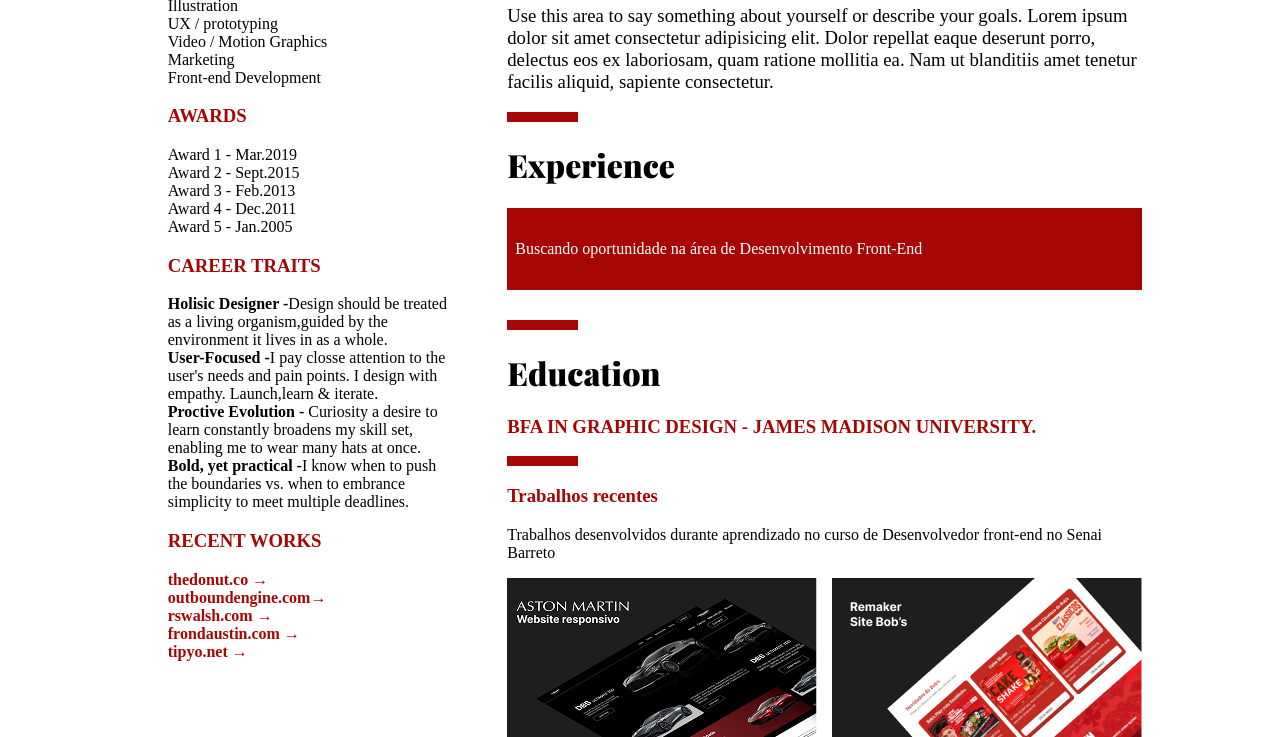
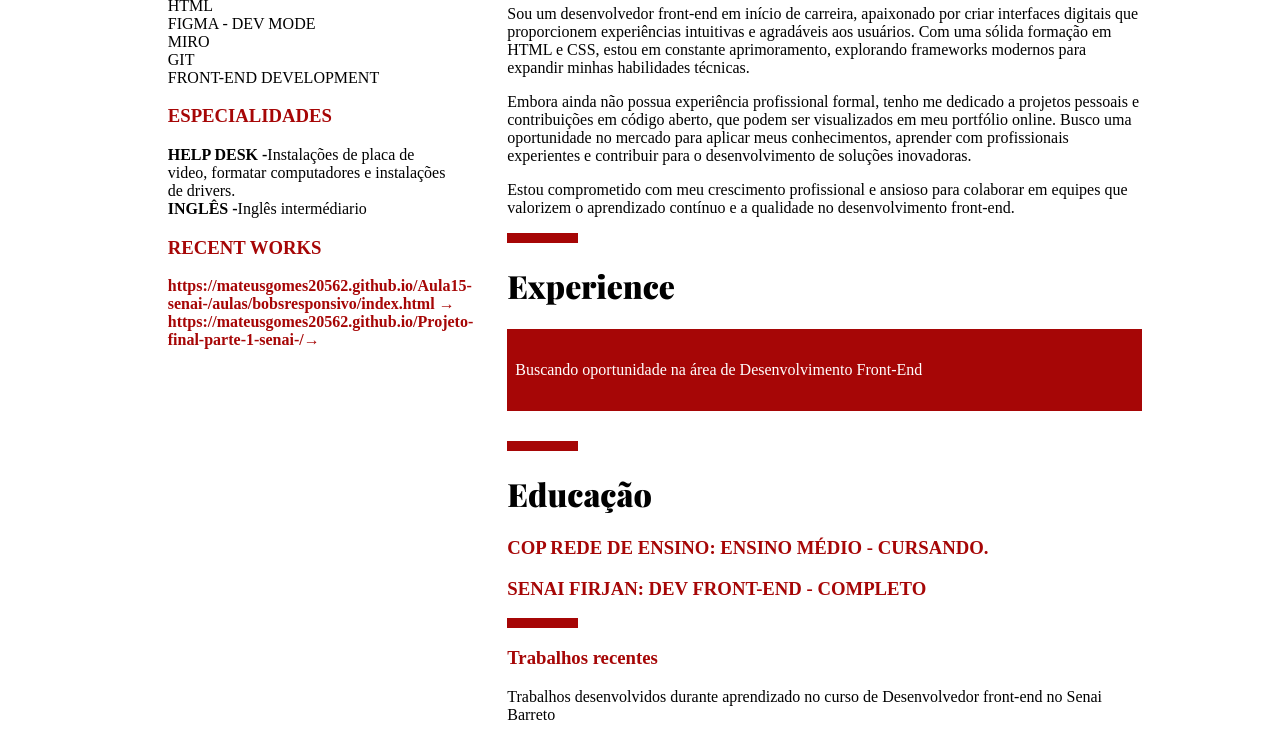
Before and after one commit to MateusGomes20562/Projeto-portifolio-, a plain HTML site: page index.html in a window 1280 px wide. Shown: the part 748-1485 px from the top of the page. Drawn offline with Linux system fonts and the light colour scheme; a web font is replaced by a local one.

Commit message:
Projeto "100%" finalizado

```diff
--- a/css/fonts.css
+++ b/css/fonts.css
@@ -5,7 +5,7 @@
 }
 
 @font-face {
-    font-family: "PT Sans narrow" ;
+    font-family: "PT Sans Narrow" ;
     src: url(../fonts/PT_Sans_Narrow/PTSansNarrow-Regular.ttf);
     font-weight: 400;
 }
--- a/css/style.css
+++ b/css/style.css
@@ -51,6 +51,11 @@
     padding: 16px 8px;
     box-sizing: border-box;
     margin-bottom: 30px;
+}
+
+.alerta p{
+    font-family: "PT Sans Narrow";
+    font-weight: 400;
 }
 
 .banner-text h2{
--- a/index.html
+++ b/index.html
@@ -16,10 +16,10 @@
             </div>
 
             <div class="banner-text">
-                    <p>DESIGNER / DEVLOPER</p>
+                    <p>DESENVOLVEDOR FRONT-END</p>
                     <h2>Mateus Gomes</h2>
                     <div class="button">
-                        <a href="#">CONTACT ME</a>
+                        <a href="https://api.whatsapp.com/send?phone=5521976933087&text=Gostaria%20de%20conhecer%20melhor" target="_blank">ENTRE EM CONTATO</a>
                     </div>
         </div>
     </header>
@@ -29,15 +29,15 @@
                 <div class="SKILLSET">
                     <h3>SKILLSET</h3>
                     <ul>
-                        <li>Visual Design</li>
-                        <li>Illustration</li>
-                        <li>UX / prototyping</li>
-                        <li>Video / Motion Graphics</li>
-                        <li>Marketing</li>
-                        <li>Front-end Development</li>
+                        <li>CSS</li>
+                        <li>HTML</li>
+                        <li>FIGMA - DEV MODE </li>
+                        <li>MIRO</li>
+                        <li>GIT</li>
+                        <li>FRONT-END DEVELOPMENT</li>
                     </ul>
                 </div>
-                <div class="awards">
+                <!-- <div class="awards">
                     <h3>AWARDS</h3>
                     <ul>
                         <li>Award 1 - Mar.2019</li>
@@ -46,31 +46,31 @@
                         <li>Award 4 - Dec.2011</li>
                         <li>Award 5 - Jan.2005</li>
                     </ul>
-                </div>
+                </div> -->
                 <div class="career">
-                    <h3>CAREER TRAITS</h3>
+                    <h3>ESPECIALIDADES</h3>
                     <ul>
-                        <li><b>Holisic Designer -</b>Design should be treated as a living organism,guided by the environment it lives in as a whole.</li>
-                        <li><b>User-Focused -</b>I pay closse attention to the user's needs and pain points. I design with empathy. Launch,learn & iterate.</li>
-                        <li><b>Proctive Evolution - </b>Curiosity a desire to learn constantly broadens my skill set, enabling me to wear many hats at once.</li>
-                        <li><b>Bold, yet practical -</b>I know when to push the boundaries vs. when to embrance simplicity to meet multiple deadlines.</li>
+                        <li><b>HELP DESK -</b>Instalações de placa de video, formatar computadores e instalações de drivers.</li>
+                        <li><b>INGLÊS  -</b>Inglês intermédiario</li>
+
                     </ul>
                 </div>
                 <div class="recent_works">
                     <h3>RECENT WORKS</h3>
                     <ul>
-                        <li>thedonut.co <span>→</span></li>
-                        <li>outboundengine.com<span>→</span></li>
-                        <li>rswalsh.com <span>→</span></li>
-                        <li>frondaustin.com <span>→</span></li>
-                        <li>tipyo.net <span>→</span></li>
+                        <li>https://mateusgomes20562.github.io/Aula15-senai-/aulas/bobsresponsivo/index.html <span>→</span></li>
+                        <li>https://mateusgomes20562.github.io/Projeto-final-parte-1-senai-/<span>→</span></li>
                     </ul>
                 </div>
             </div>
             <div class="section2">
                 <div class="about_me">
                     <h1>Sobre mim</h1>
-                    <h3>Use this area to say something about yourself or describe your goals. Lorem ipsum dolor sit amet consectetur adipisicing elit. Dolor repellat eaque deserunt porro, delectus eos ex laboriosam, quam ratione mollitia ea. Nam ut blanditiis amet tenetur facilis aliquid, sapiente consectetur.</h3>
+                    <p>Sou um desenvolvedor front-end em início de carreira, apaixonado por criar interfaces digitais que proporcionem experiências intuitivas e agradáveis aos usuários. Com uma sólida formação em HTML e CSS, estou em constante aprimoramento, explorando frameworks modernos para expandir minhas habilidades técnicas.</p>
+
+                    <p>Embora ainda não possua experiência profissional formal, tenho me dedicado a projetos pessoais e contribuições em código aberto, que podem ser visualizados em meu portfólio online. Busco uma oportunidade no mercado para aplicar meus conhecimentos, aprender com profissionais experientes e contribuir para o desenvolvimento de soluções inovadoras.</p>
+
+                     <p>Estou comprometido com meu crescimento profissional e ansioso para colaborar em equipes que valorizem o aprendizado contínuo e a qualidade no desenvolvimento front-end.</p>
                 </div>
 
                 <div class="rectangle"></div>
@@ -101,8 +101,9 @@
                     <div class="second_rectangle"></div>
 
                     <div class="education">
-                        <h1>Education</h1>
-                        <h3>BFA IN GRAPHIC DESIGN - JAMES MADISON UNIVERSITY.</h3>
+                        <h1>Educação</h1>
+                        <h3>COP REDE DE ENSINO: ENSINO MÉDIO - CURSANDO.</h3>
+                        <h3>SENAI FIRJAN: DEV FRONT-END - COMPLETO</h3>
                     </div>
                     <div class="second_rectangle"></div>
                     <div class="portifolios">
@@ -110,14 +111,14 @@
                         <p>Trabalhos desenvolvidos durante aprendizado no curso de Desenvolvedor front-end no Senai Barreto</p>
                         <div class="works">
                             <div class="box_works">
-                                <img src="/image/aston.png" alt="aston_martin">
+                                <img src="image/aston.png" alt="aston_martin">
                                 <div class="texto">
                                     <p>Aston Martin</p>
                                     <a href="https://mateusgomes20562.github.io/Projeto-final-parte-1-senai-/" target="_blank">Acessar →</a>
                                 </div>
                             </div>
                             <div class="box_works">
-                                <img src="/image/Bobs.png" alt="bobs remake">
+                                <img src="image/Bobs.png" alt="bobs remake">
                                 <div class="texto">
                                     <p>Bob's "remake"</p>
                                     <a href="https://mateusgomes20562.github.io/Aula15-senai-/aulas/bobsresponsivo/index.html" target="_blank">Acessar →</a>
```
